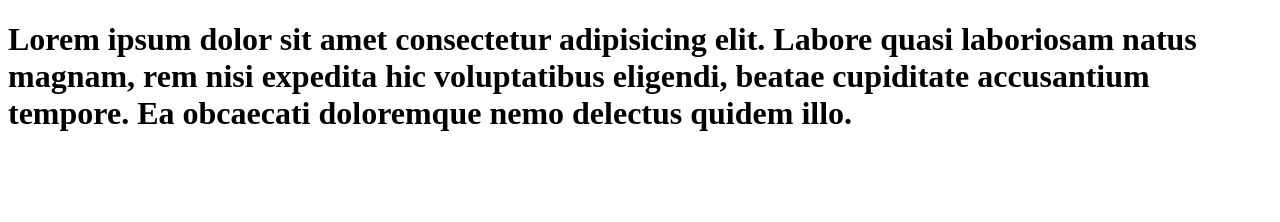
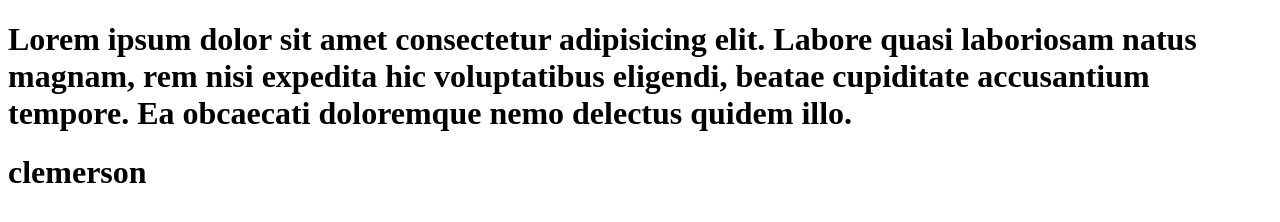
Before and after one commit to clemerson1999/clemerson1999.github.io, a plain HTML site: page index.html in a window 1280 px wide. Drawn offline with Linux system fonts and the light colour scheme.

Commit message:
Update index.html

```diff
--- a/index.html
+++ b/index.html
@@ -6,6 +6,6 @@
     <title>Document</title>
 </head>
 <body> <h1>Lorem ipsum dolor sit amet consectetur adipisicing elit. Labore quasi laboriosam natus magnam, rem nisi expedita hic voluptatibus eligendi, beatae cupiditate accusantium tempore. Ea obcaecati doloremque nemo delectus quidem illo.</h1>
-
+    <h1>clemerson</h1>
 </body>
 </html>
```
